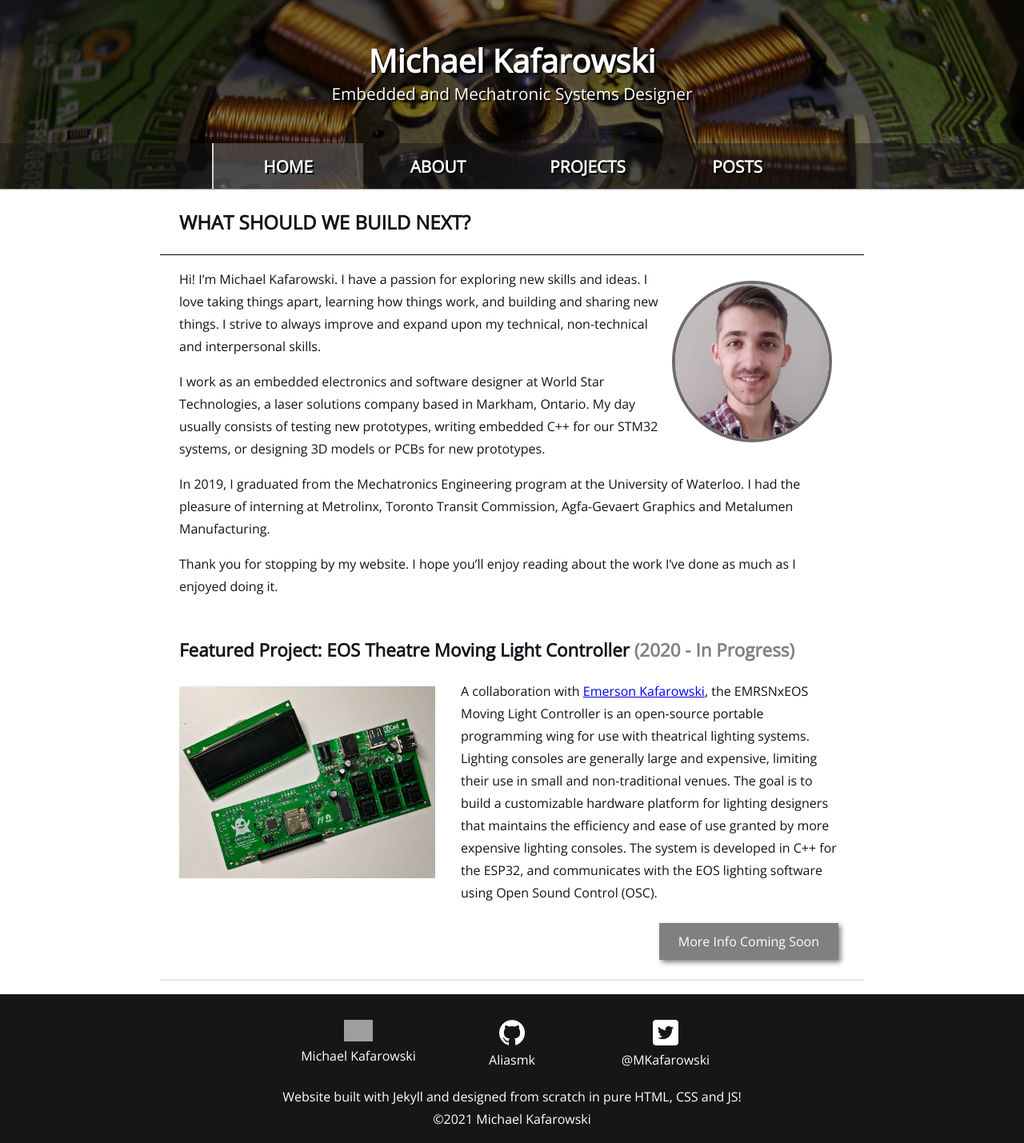
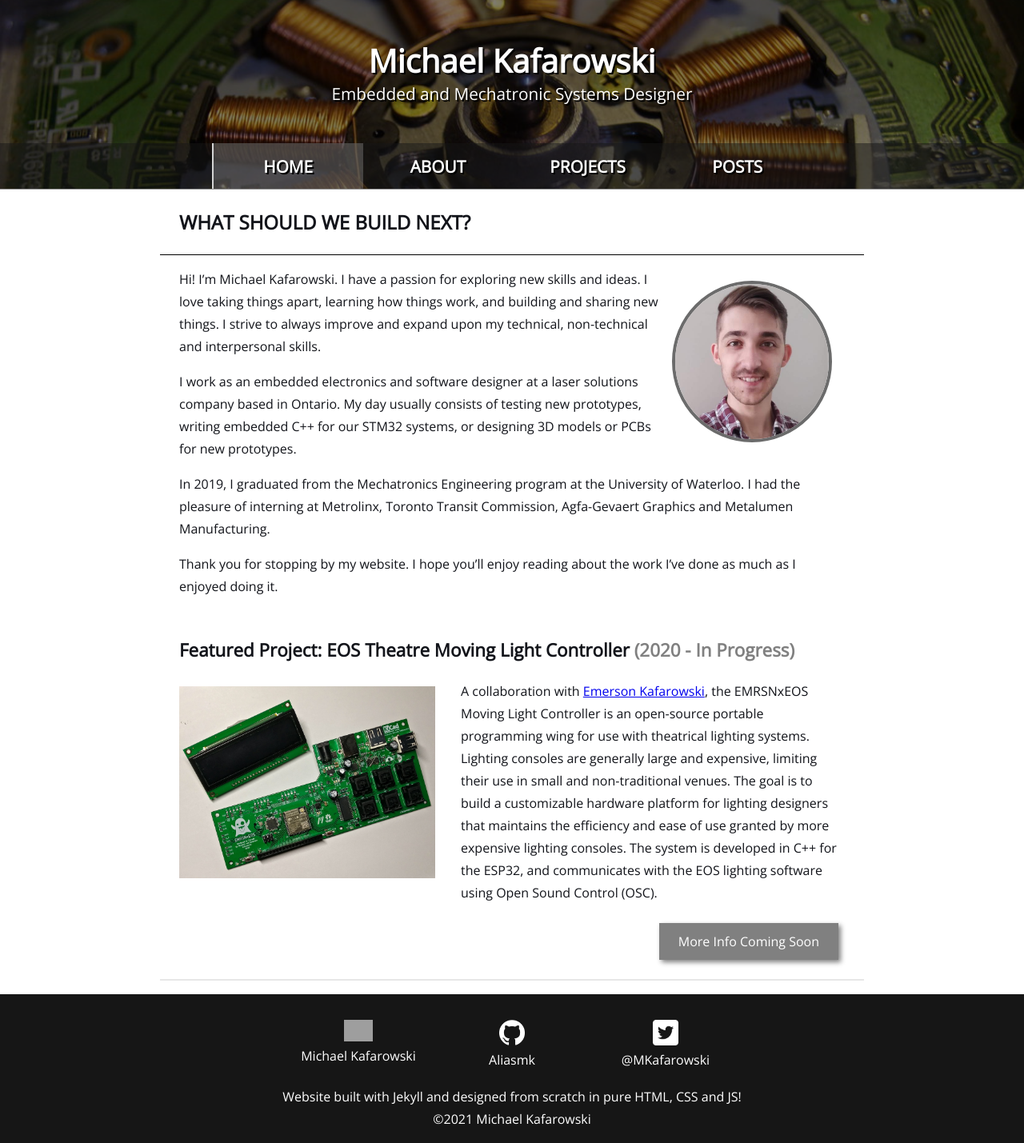
Before and after one commit to Aliasmk/aliasmk.github.io, a Jekyll site: the page built from index.md, in a window 1280 px wide. Shown: the whole page at 80% size. Built offline with Jekyll 4.4.1, drawn with Linux system fonts in a browser that asks for light colours; grey boxes are pictures that could not be loaded.

Commit message:
Update index.md

```diff
--- a/index.md
+++ b/index.md
@@ -8,7 +8,7 @@ description: Explore projects, tutorials and blog posts by Michael Kafarowski, a
 <img class="profilePhoto imgwborder" src="/assets/img/site/me.jpg" alt="me">
 Hi! I'm Michael Kafarowski. I have a passion for exploring new skills and ideas. I love taking things apart, learning how things work, and building and sharing new things. I strive to always improve and expand upon my technical, non-technical and interpersonal skills.
 
-I work as an embedded electronics and software designer at World Star Technologies, a laser solutions company based in Markham, Ontario. My day usually consists of testing new prototypes, writing embedded C++ for our STM32 systems, or designing 3D models or PCBs for new prototypes.
+I work as an embedded electronics and software designer at a laser solutions company based in Ontario. My day usually consists of testing new prototypes, writing embedded C++ for our STM32 systems, or designing 3D models or PCBs for new prototypes.
 
 In 2019, I graduated from the Mechatronics Engineering program at the University of Waterloo. I had the pleasure of interning at Metrolinx, Toronto Transit Commission, Agfa-Gevaert Graphics and Metalumen Manufacturing.
 
```
